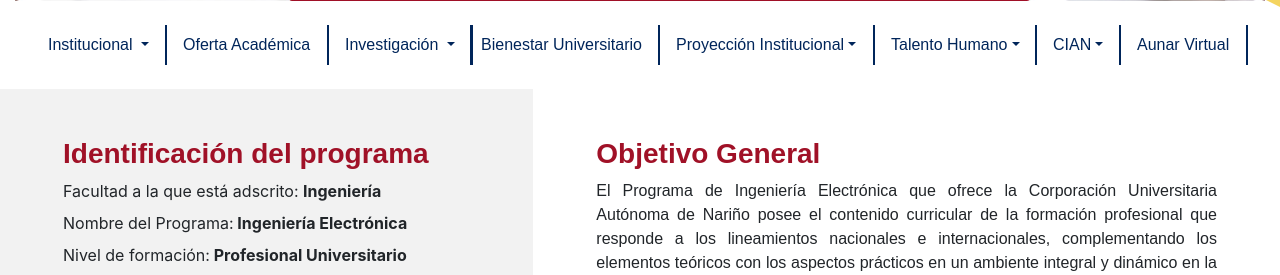
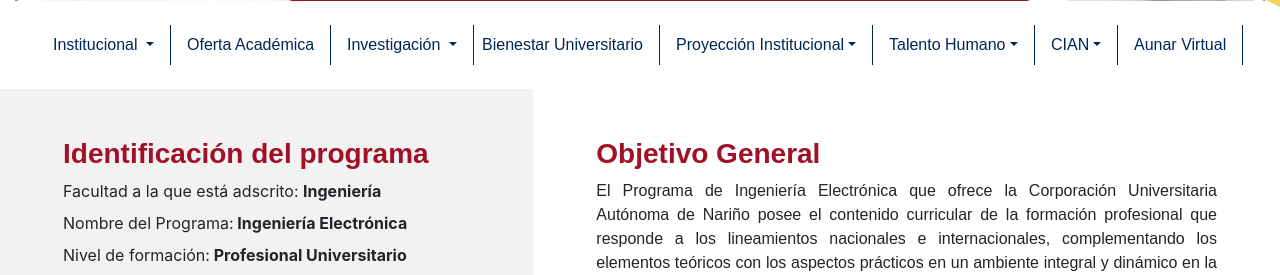
Before and after one commit to julianrodri11/aunar, a PHP site: page /administracion-empresas-a-distancia.php in a window 1280 px wide. Shown: the part 363-638 px from the top of the page. Run offline with PHP 8.4, Linux system fonts and the light colour scheme.

Commit message:
cambio de borde

```diff
--- a/secciones/menu2.php
+++ b/secciones/menu2.php
@@ -8,7 +8,7 @@
 
 
 <ul class="nav d-flex justify-content-center  ">
-  <li class="nav-item  dropdown border-right borde-azul borde-2">
+  <li class="nav-item  dropdown border-right borde-azul borde-1">
     <a class=" nav-link dropdown-toggle fuente-institucional hvr-curl-top-right "  id="institucional" role="button" data-toggle="dropdown" aria-haspopup="true" aria-expanded="false">Institucional <span class="sr-only">(current)</span></a>
     <div class="dropdown-menu fuente-institucional texto-azul " aria-labelledby="institucional">
       <a class=" dropdown-item hvr-underline-from-left">Misión</a>
@@ -25,13 +25,13 @@
     </div>
 
   </li>
-  <li class="nav-item  border-right borde-azul borde-2 " id="oferta-academica">
+  <li class="nav-item  border-right borde-azul borde-1 " id="oferta-academica">
     <a class=" nav-link hvr-curl-top-right fuente-institucional texto-azul "   >Oferta Académica</a>
 
 
   </li>
 
-  <li class="nav-item  dropdown border-right borde-azul borde-2 ">
+  <li class="nav-item  dropdown border-right borde-azul borde-1 ">
     <a class=" nav-link dropdown-toggle hvr-curl-top-right "  id="investigacion" role="button" data-toggle="dropdown" aria-haspopup="true" aria-expanded="false">Investigación <span class="sr-only">(current)</span></a>
     <div class="dropdown-menu fuente-institucional texto-azul" aria-labelledby="investigacion">
       <a class=" dropdown-item hvr-underline-from-left  ">Vicerrectoria de Investigacion</a>
@@ -53,11 +53,11 @@
     </div>
   </li>
 
-<li class="nav-item dropdown  border-right borde-azul borde-2">
-  <a class=" nav-link texto-azul pl-2 border-left borde-azul hvr-underline-from-center" href="bienestar.php">Bienestar Universitario</a>
+<li class="nav-item dropdown  border-right borde-azul borde-1">
+  <a class=" nav-link texto-azul pl-2 hvr-underline-from-center" href="bienestar.php">Bienestar Universitario</a>
 </li>
 
-  <!-- <li class="nav-item dropdown  border-right borde-azul borde-2">
+  <!-- <li class="nav-item dropdown  border-right borde-azul borde-1">
 
     <a href="bienestar.php" class=" nav-link dropdown-toggle hvr-curl-top-right "  id="bienestar-universitario" role="button" data-toggle="dropdown" aria-haspopup="true" aria-expanded="false">Bienestar Universitario</a>
     <div class="dropdown-menu fuente-institucional texto-azul" aria-labelledby="bienestar-universitario">
@@ -70,7 +70,7 @@
     </div>
   </li>
    -->
-  <li class="nav-item dropdown  border-right borde-azul borde-2">
+  <li class="nav-item dropdown  border-right borde-azul borde-1">
     <!--a class="nav-link active    " >Extensiones</a-->
     <a class=" nav-link dropdown-toggle  hvr-curl-top-right "  id="proyeccion-institucional" role="button" data-toggle="dropdown" aria-haspopup="true" aria-expanded="false">Proyección Institucional</a>
     <div class="dropdown-menu fuente-institucional texto-azul" aria-labelledby="proyeccion-institucional">
@@ -80,7 +80,7 @@
 
     </div>
   </li>
-  <li class="nav-item dropdown  border-right borde-azul borde-2">
+  <li class="nav-item dropdown  border-right borde-azul borde-1">
     <!--a class="nav-link active    " >Extensiones</a-->
     <a class=" nav-link dropdown-toggle  hvr-curl-top-right "  id="talento-humano" role="button" data-toggle="dropdown" aria-haspopup="true" aria-expanded="false">Talento Humano</a>
     <div class="dropdown-menu fuente-institucional texto-azul" aria-labelledby="talento-humano">
@@ -95,7 +95,7 @@
 
     </div>
   </li>
-  <li class="nav-item dropdown  border-right borde-azul borde-2">
+  <li class="nav-item dropdown  border-right borde-azul borde-1">
     <!--a class="nav-link active    " >Extensiones</a-->
     <a class=" nav-link dropdown-toggle  hvr-curl-top-right "  id="cian" role="button" data-toggle="dropdown" aria-haspopup="true" aria-expanded="false">CIAN</a>
     <div class="dropdown-menu dropdown-menu-left fuente-institucional texto-azul" aria-labelledby="cian">
@@ -103,7 +103,7 @@
 
     </div>
   </li>
-  <li class="nav-item border-right borde-azul borde-2">
+  <li class="nav-item border-right borde-azul borde-1">
     <a class=" nav-link hvr-curl-top-right ">Aunar Virtual</a>
   </li>
 
```
